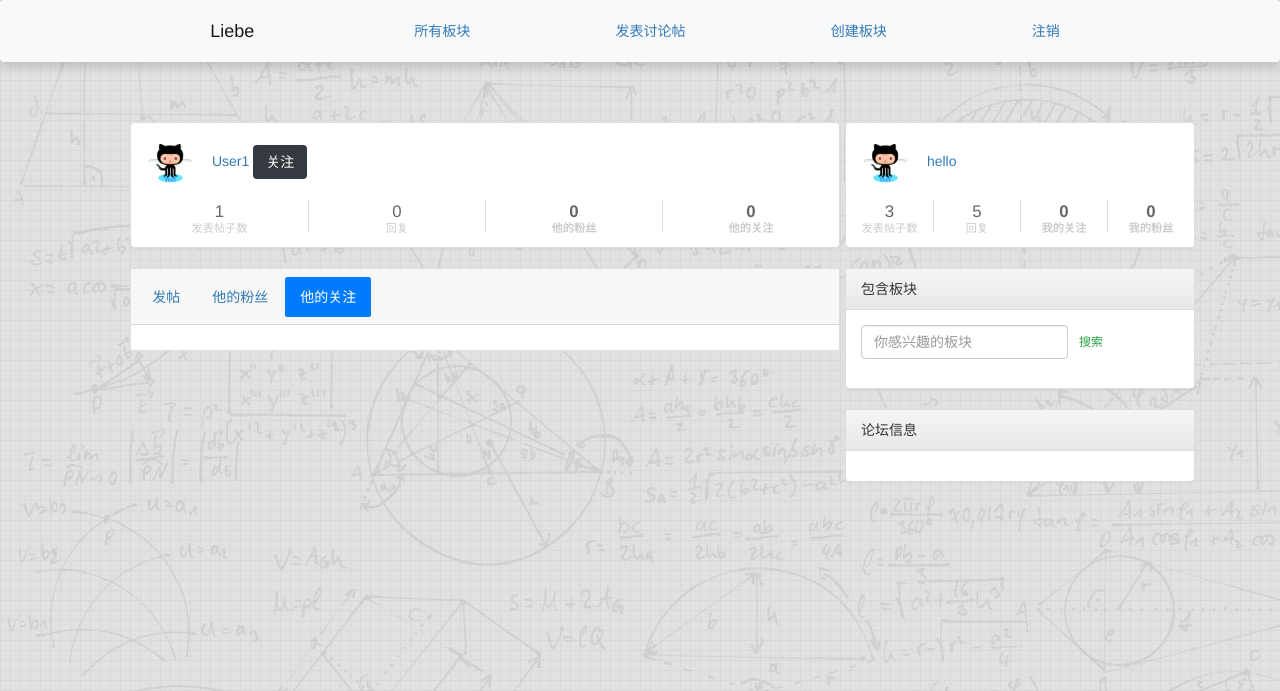
After one commit to Philoallandatru/forum, a Django app: a page that uses forumapp/templates/base.html in a window 1280 px wide. The commit adds this page. Shown: the top 691 px of the page. Run offline with Django 3.2, Linux system fonts and the light colour scheme; a user stored in the database is signed in; data comes from the database, SQL or seed files in the repository; both versions use the stored data as it was after the commit; some libraries are stand-ins or nearby versions.

Commit message:
followers/following list complete

```diff
--- /dev/null
+++ b/forumapp/accounts/templates/accounts/user_following.html
@@ -0,0 +1,60 @@
+{% extends 'accounts/user_profile.html' %}
+
+{% block user_content %}
+
+<div class="card text-center">
+    <div class="card-header">
+        <ul class="nav nav-pills card-header-pills">
+            <li class="nav-item">
+                <a class="nav-link " href="{% url 'accounts:profile' username=this_user.username %}">发帖</a>
+            </li>
+            <li class="nav-item">
+                <a class="nav-link" href="{% url 'accounts:fans' username=this_user.username %}">他的粉丝</a>
+            </li>
+            <li class="nav-item">
+                <a class="nav-link active" href="{% url 'accounts:following' username=this_user.username %}">他的关注</a>
+            </li>
+        </ul>
+    </div>
+    <div class="card-body">
+
+        {% for fan in this_user.friends.all %}
+        <div class="card">
+            <h3 class="card-header">{{  fan.username }}</h3>
+
+            {% comment %} <div class="card-body">
+                <h5 class="card-title">{{  post.title }}</h5>
+                <p class="card-text"> {{ post.message }} </p>
+                <a href="{% url 'posts:delete' pk=post.pk %}" title="delete" class="btn btn-simple">
+                    <span class="fa fa-remove text-danger" aria-hidden="true"></span>
+                    <span class="text-danger icon-label">删除</span>
+                </a>
+            </div> {% endcomment %}
+
+        </div>
+
+    {% comment %} {% for fan in this_user.friends.all %}
+
+        <div class="card">
+            <h3 class="card-header">{{  fan.username}}</h3>
+            <div class="card-body">
+                <h5 class="card-title">{{  comment.title }}</h5>
+
+                <p class="card-text"> {{ comment.content}} </p>
+                <a href="#" class="btn btn-primary">Go somewhere</a>
+
+            </div>
+        </div>
+
+
+        {% endfor %} {% endcomment %}
+
+        {% endfor %}
+
+
+    </div>
+
+
+</div>
+
+{% endblock user_content %}
--- a/forumapp/accounts/templates/accounts/user_profile.html
+++ b/forumapp/accounts/templates/accounts/user_profile.html
@@ -13,10 +13,12 @@
 
             {% comment %} user avatar {% endcomment %}
             <div class="avatar-name">
-                <a href="#">
+                <a href="{% url 'accounts:profile' username=this_user.username %}">
                     <img class="panel-avatar user-avatar" src="{% static  'image/3.jpg' %}" alt="" />
                 </a>
                 <span class="panel-username"><a href="{% url 'accounts:profile' username=this_user.username %}">{{ this_user.username }}</a></span>
+
+                {% if this_user.username != user.username %}
 
                     {% if this_user not in my_friends %}
                         <a href="{% url 'accounts:follows_him' pk=this_user.id %}">
@@ -32,13 +34,17 @@
 
                     {% endif %}
 
+                {% endif %}
+
+
+
             </div>
 
             {% comment %} other user information {% endcomment %}
             <div class="row panel-user-meta">
 
 
-                <div class="col-xs-4 panel-user-meta-item">
+                <div class="col-xs-3 panel-user-meta-item">
                     {% comment %} <a href="{% url 'user:infoprofile'  username1=request.user.username %}">
                         {% endcomment %}
                         <div class="text-center">
@@ -51,7 +57,7 @@
                         </div>
                     </a>
                 </div>
-                <div class="col-xs-4 panel-user-meta-item">
+                <div class="col-xs-3 panel-user-meta-item">
                     {% comment %} <a href="{% url  'user:inforeply'  username1=request.user.username %}">
                         {% endcomment %}
                         <div class="text-center">
@@ -64,15 +70,27 @@
                         </div>
                     </a>
                 </div>
-                <div class="col-xs-4 panel-user-meta-item">
-                    <a href="#">
+                <div class="col-xs-3 panel-user-meta-item">
+                    <a href="{% url 'accounts:fans' username=this_user.username %}">
                         <div class="text-center">
-                            <p class="panel-user-meta-item-value"><strong>{{ this_user.id }}</strong>
+                            <p class="panel-user-meta-item-value"><strong>{{ this_user.followed_by.count }}</strong>
                             </p>
-                            <p class="panel-user-meta-item-title"><strong>账号唯一标识符</strong></p>
+                            <p class="panel-user-meta-item-title"><strong>他的粉丝</strong></p>
                         </div>
                     </a>
                 </div>
+                <div class="col-xs-3 panel-user-meta-item">
+                    <a href="{% url 'accounts:following' username=this_user.username %}">
+                        <div class="text-center">
+                            <p class="panel-user-meta-item-value"><strong>{{ this_user.friends.count }}</strong>
+                            </p>
+                            <p class="panel-user-meta-item-title"><strong>他的关注</strong></p>
+                        </div>
+                    </a>
+                </div>
+
+
+
             </div>
 
         </div>
@@ -94,14 +112,15 @@
     <div class="card-header">
         <ul class="nav nav-pills card-header-pills">
             <li class="nav-item">
-                <a class="nav-link active" href="#">发帖</a>
+                <a class="nav-link active" href="{% url 'accounts:profile' username=this_user.username %}">发帖</a>
             </li>
             <li class="nav-item">
-                <a class="nav-link" href="#">他的关注</a>
+                <a class="nav-link" href="{% url 'accounts:fans' username=this_user.username %}">他的粉丝</a>
             </li>
             <li class="nav-item">
-                <a class="nav-link disabled" href="#" tabindex="-1" aria-disabled="true">Disabled</a>
+                <a class="nav-link" href="{% url 'accounts:following' username=this_user.username %}">他的关注</a>
             </li>
+
         </ul>
     </div>
     <div class="card-body">
--- a/forumapp/accounts/urls.py
+++ b/forumapp/accounts/urls.py
@@ -13,5 +13,7 @@
 
     path('follows/<int:pk>', views.follows_him, name="follows_him"),
     path('unfollows/<int:pk>', views.unfollows_him, name="unfollows_him"),
+    path('profile/<username>/fans', views.UserFans, name="fans"),
+    path('profile/<username>/follows', views.UserFollows, name='following')
 
 ]
--- a/forumapp/accounts/views.py
+++ b/forumapp/accounts/views.py
@@ -62,3 +62,37 @@
     request.user.friends.remove(him)
 
     return redirect(him)
+
+def UserFans(request, username):
+    # user = User.objects.filter(username=username)
+    post_user = User.objects.prefetch_related("posts").get(username__iexact=username)
+    posts = post_user.posts.all()
+    comments = post_user.comments.all()
+    my_friends = request.user.friends.all()
+    # his_friends = Friend.objects.get(current_user = post_user).users.all()
+    context = {
+        'posts' : posts,
+        'comments' : comments,
+        'this_user' : post_user,
+        'my_friends' : my_friends,
+        # 'his_friends' : his_friends,
+
+    }
+    return render(request, "accounts/user_fans.html", context)
+
+def UserFollows(request, username):
+    # user = User.objects.filter(username=username)
+    post_user = User.objects.prefetch_related("posts").get(username__iexact=username)
+    posts = post_user.posts.all()
+    comments = post_user.comments.all()
+    my_friends = request.user.friends.all()
+    # his_friends = Friend.objects.get(current_user = post_user).users.all()
+    context = {
+        'posts' : posts,
+        'comments' : comments,
+        'this_user' : post_user,
+        'my_friends' : my_friends,
+        # 'his_friends' : his_friends,
+
+    }
+    return render(request, "accounts/user_following.html", context)
--- a/forumapp/simplesocial/settings.py
+++ b/forumapp/simplesocial/settings.py
@@ -43,6 +43,7 @@
     'accounts',
     'groups',
     'posts',
+    'django_extensions',
 ]
 
 MIDDLEWARE = [
--- a/forumapp/simplesocial/views.py
+++ b/forumapp/simplesocial/views.py
@@ -14,4 +14,7 @@
     def get(self, request, *args, **kwargs):
         if request.user.is_authenticated:
             return HttpResponseRedirect(reverse("test"))
+
+        followers = request.user.followered_by.all()
+        args['followers'] = followers
         return super().get(request, *args, **kwargs)
--- a/forumapp/templates/base.html
+++ b/forumapp/templates/base.html
@@ -95,6 +95,7 @@
 			</div><!-- END LEFT -->
 
 
+			{% comment %} 个人信息 {% endcomment %}
 			<div class="col-lg-4">
 				<!-- RIGHT -->
 				{% if  user.is_authenticated %}
@@ -117,7 +118,7 @@
 							<div class="row panel-user-meta">
 
 
-								<div class="col-xs-4 panel-user-meta-item">
+								<div class="col-xs-3 panel-user-meta-item">
 									{% comment %} <a
 										href="{% url 'user:infoprofile'  username1=request.user.username %}">
 										{% endcomment %}
@@ -131,7 +132,7 @@
 										</div>
 									</a>
 								</div>
-								<div class="col-xs-4 panel-user-meta-item">
+								<div class="col-xs-3 panel-user-meta-item">
 									{% comment %} <a
 										href="{% url  'user:inforeply'  username1=request.user.username %}">
 										{% endcomment %}
@@ -145,15 +146,26 @@
 										</div>
 									</a>
 								</div>
-								<div class="col-xs-4 panel-user-meta-item">
-									<a href="#">
+								<div class="col-xs-3 panel-user-meta-item">
+									<a href="{% url 'accounts:following' username=user.username %}">
 										<div class="text-center">
-											<p class="panel-user-meta-item-value"><strong>{{ user.id }}</strong>
+											<p class="panel-user-meta-item-value"><strong>{{ request.user.friends.count }}</strong>
 											</p>
-											<p class="panel-user-meta-item-title"><strong>账号唯一标识符</strong></p>
+											<p class="panel-user-meta-item-title"><strong>我的关注</strong></p>
 										</div>
 									</a>
 								</div>
+
+								<div class="col-xs-3 panel-user-meta-item">
+									<a href="{% url 'accounts:fans' username=user.username %}">
+										<div class="text-center">
+											<p class="panel-user-meta-item-value"><strong>{{ request.user.followed_by.count }}</strong>
+											</p>
+											<p class="panel-user-meta-item-title"><strong>我的粉丝</strong></p>
+										</div>
+									</a>
+								</div>
+
 							</div>
 
 						</div>
```
Also changed, not shown: forumapp/accounts/templates/accounts/user_fans.html (added, +60 -0 lines), forumapp/posts/templates/posts/post_list.html (+58 -4 lines), forumapp/accounts/migrations/0007_remove_user_friends.py (added), forumapp/accounts/migrations/0008_user_friends.py (added), forumapp/db.sqlite3, forumapp/my_project_visualized.svg (added), forumapp/myapp_models.jpeg (added), forumapp/myapp_models.png (added), forumapp/myapp_models.svg (added). Lines whose indentation alone changed are shown as unchanged.
